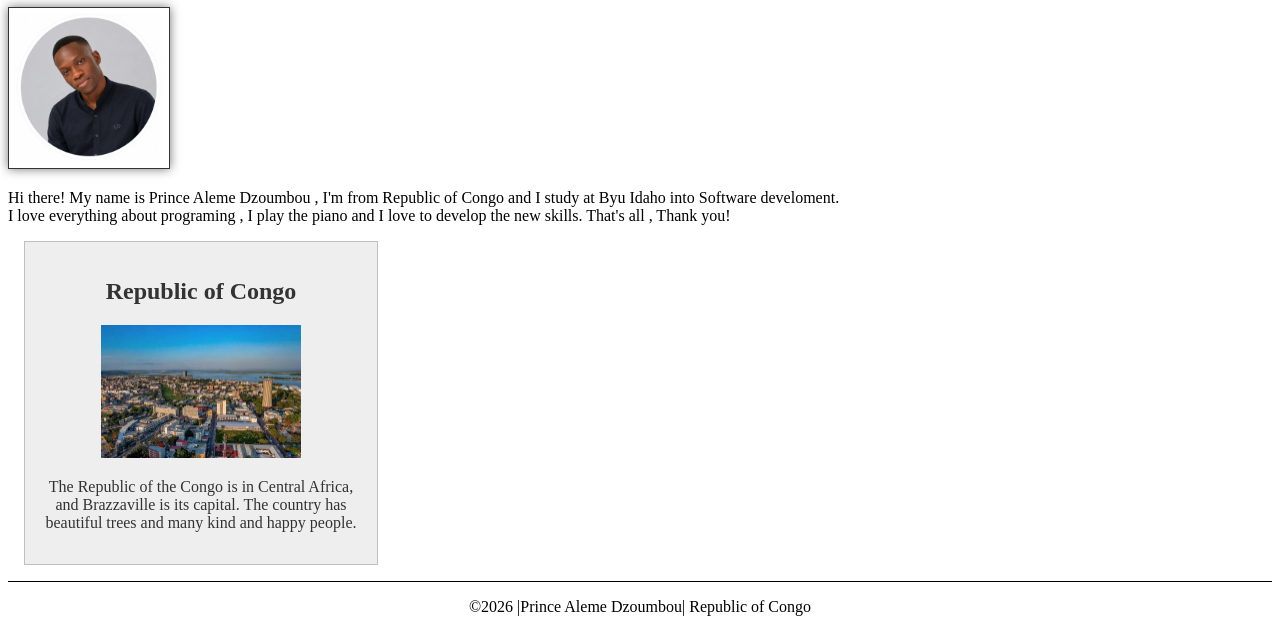
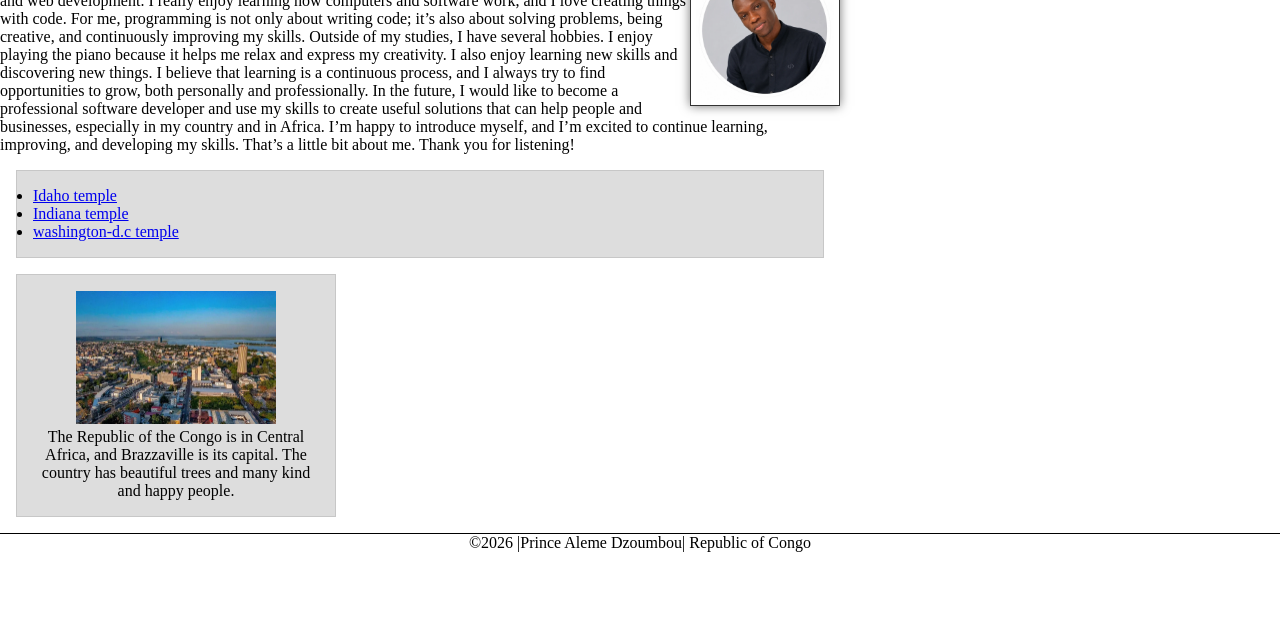
Before and after one commit to prince-aleme-dzoumbou/wdd130, a plain HTML site: page index.html in a window 1280 px wide. Shown: the part 177-809 px from the top of the page. Drawn offline with Linux system fonts and the light colour scheme.

Commit message:
code-along week 03

```diff
--- a/index.html
+++ b/index.html
@@ -23,12 +23,57 @@
         <h1>Prince Aleme Dzoumbou | WDD 130</h1>
 
         <img src="images/profile.webp" alt="Picture Prince Aleme Dzoumbou" width="200">
-        <p>Hi there! My name is Prince Aleme Dzoumbou , I'm from Republic of Congo and I study at
-            Byu Idaho into Software develoment. I love everything about programing , I play the
-            piano and I love to develop the new skills. That's all , Thank you!</p>
+        <p>Hi there! My name is Prince Aleme Dzoumbou, and I’m from the Republic of Congo. I’m
+            currently
+            studying Software Development at BYU-Idaho.
+
+            I’m very interested in technology, especially programming and web development. I really
+            enjoy
+            learning how computers and software work, and I love creating things with code. For me,
+            programming
+            is not only about writing code; it’s also about solving problems, being creative, and
+            continuously
+            improving my skills.
+
+            Outside of my studies, I have several hobbies. I enjoy playing the piano because it
+            helps me relax
+            and express my creativity. I also enjoy learning new skills and discovering new things.
+            I believe
+            that learning is a continuous process, and I always try to find opportunities to grow,
+            both
+            personally and professionally.
+
+            In the future, I would like to become a professional software developer and use my
+            skills to create
+            useful solutions that can help people and businesses, especially in my country and in
+            Africa.
+
+            I’m happy to introduce myself, and I’m excited to continue learning, improving, and
+            developing my
+            skills.
+
+            That’s a little bit about me. Thank you for listening!
+        </p>
+
+        <ul class="box">
+            <li><a
+                  href="https://www.churchofjesuschrist.org/temples/details/idaho-falls-idaho-temple?lang=eng">Idaho
+                    temple</a>
+            </li>
+            <li><a
+                  href="https://www.churchofjesuschrist.org/temples/details/indianapolis-indiana-temple?lang=eng">Indiana
+                    temple</a>
+            </li>
+            <li><a
+                  href="https://www.churchofjesuschrist.org/temples/details/washington-d.c.-temple?lang=eng">washington-d.c
+                    temple</a>
+            </li>
+        </ul>
+
+
     </main>
 
-    <aside>
+    <aside class="box">
         <h2>Republic of Congo</h2>
         <img src="images/congo.webp" alt="Republic of congo's capital">
         <p>The Republic of the Congo is in Central Africa, and Brazzaville is its capital. The
--- a/styles/styles.css
+++ b/styles/styles.css
@@ -1,3 +1,19 @@
+* {
+    margin: 0;
+    padding: 0;
+    box-sizing: border-box;
+}
+
+/*Class Selector*/
+
+.box {
+    margin: 1rem;
+    border: 1px solid rgb(0 0 0 / 10%);
+    padding: 1rem;
+    background-color: #ddd;
+    color: #000;
+}
+
 nav {
     background-color: #333;
     padding: 10px;
@@ -23,6 +39,7 @@ main img {
     border: 1px solid #333;
     padding: 5px;
     box-shadow: 0 0 10px #777;
+    float: right;
 }
 
 aside {
@@ -40,6 +57,12 @@ aside img {
     height: auto;
 }
 
+aside h2 {
+    position: absolute;
+    top: 47px;
+    left: 150px;
+}
+
 p {
     padding: 0;
 }
```
